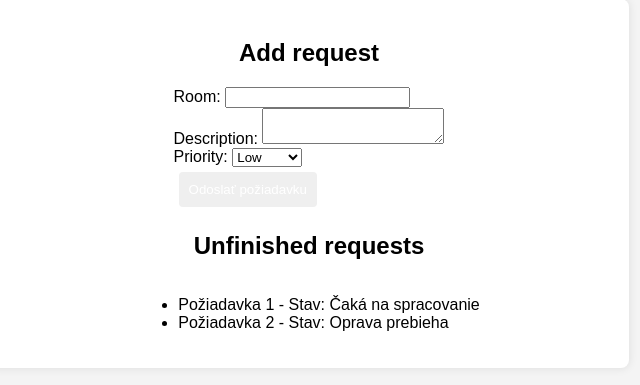
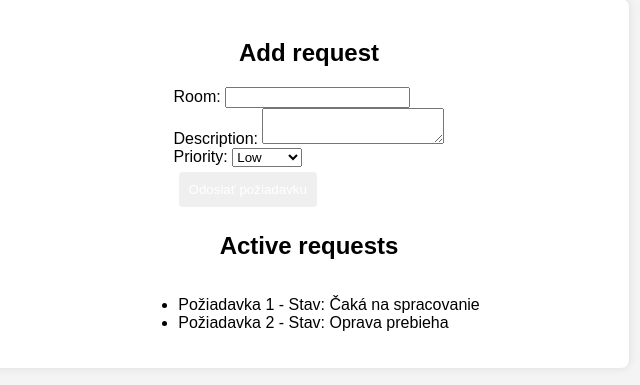
Before and after one commit to Juriij/ZochovaService, a Flask app: page /requests in a window 1280 px wide. Shown: the part 87-472 px from the top of the page, without its empty margins (331-971 px from the left). Run offline with Flask 3, Linux system fonts and the light colour scheme; the visitor is signed in with stand-in values (Sample User, id 1).

Commit message:
Update requests.html

```diff
--- a/templates/requests.html
+++ b/templates/requests.html
@@ -22,7 +22,7 @@
         <br>
         <button type="submit">Odoslať požiadavku</button>
     </form>
-    <h2>Unfinished requests</h2>
+    <h2>Active requests</h2>
     <ul>
         <li>Požiadavka 1 - Stav: Čaká na spracovanie</li>
         <li>Požiadavka 2 - Stav: Oprava prebieha</li>
```
